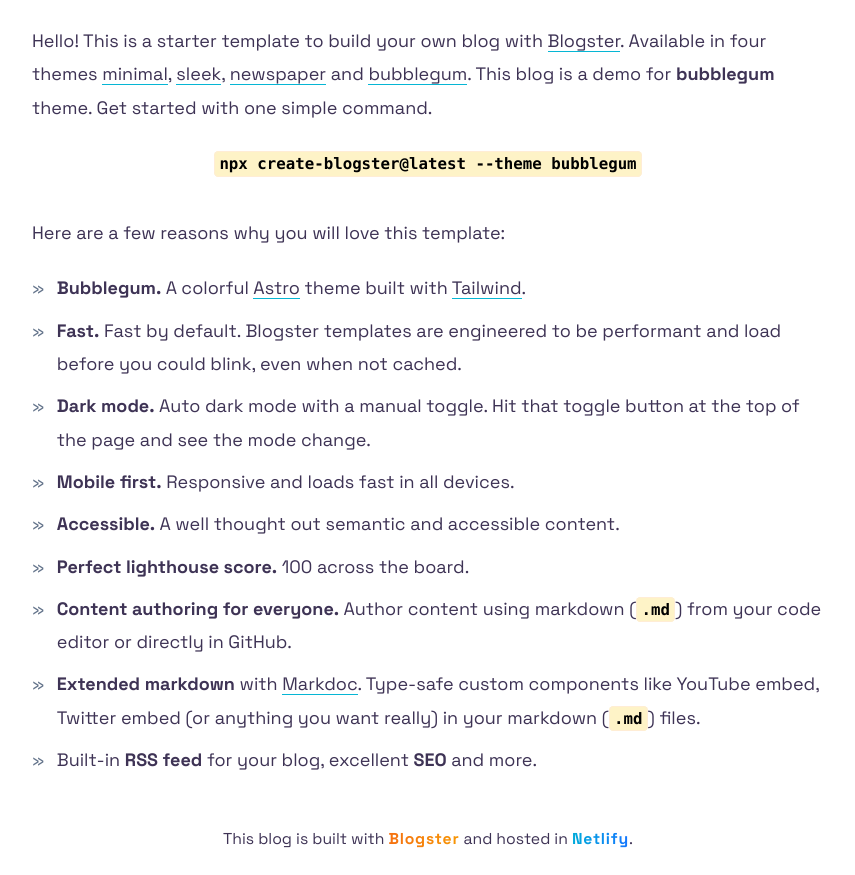
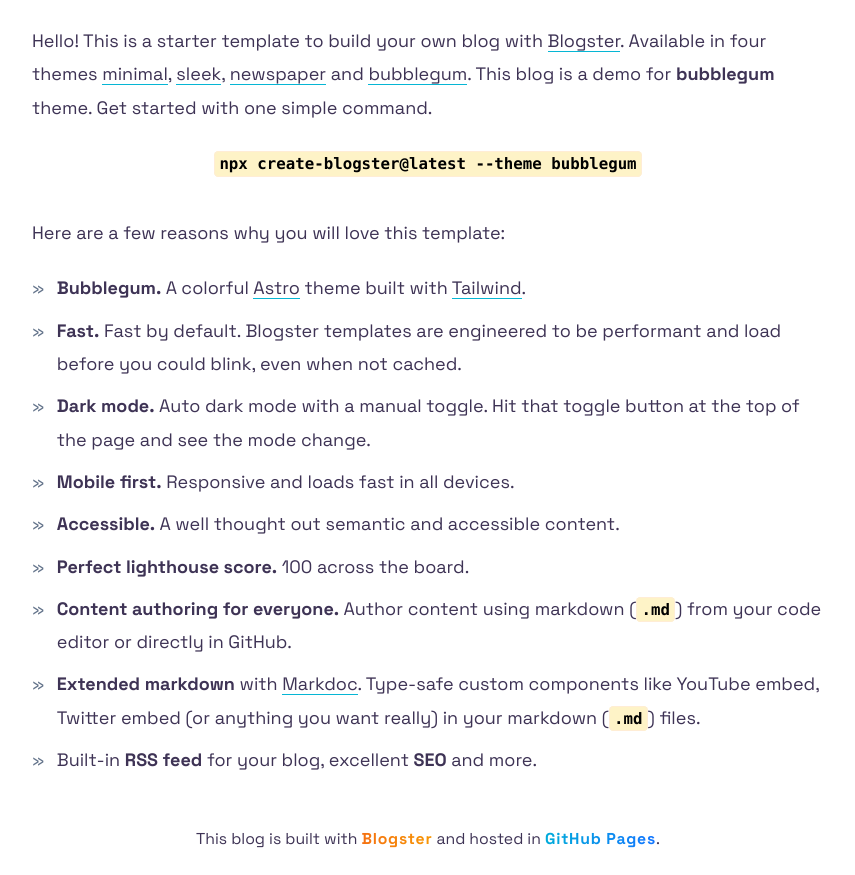
Before and after one commit to samscientist/samscientist.github.io, an Astro site: page / in a window 1280 px wide. Shown: the part 174-1049 px from the top of the page, without its empty margins (212-1067 px from the left). Built offline with nearby package versions, Linux system fonts and the light colour scheme; Astro itself is replaced by a stand-in of ours.

Commit message:
Minor Tweaks
1. Ignore Obsidian Vault configuration
2. Change footer

```diff
--- a/src/components/Footer.astro
+++ b/src/components/Footer.astro
@@ -12,10 +12,10 @@
       Blogster</a> and hosted in
     <a
       class="unset gradient-link tracking-wider font-bold bg-clip-text text-transparent bg-gradient-to-r from-[#00abda] to-[#1476ff] hover:after:bg-gradient-to-r hover:after:from-[#00abda] hover:after:to-[#1476ff]"
-      href={"https://www.netlify.com"}
+      href={"https://pages.github.com/"}
       target="_blank"
     >
-      Netlify</a>.
+      GitHub Pages</a>.
   </div>
 </footer>
 
```
Also changed, not shown: 1 other file.
